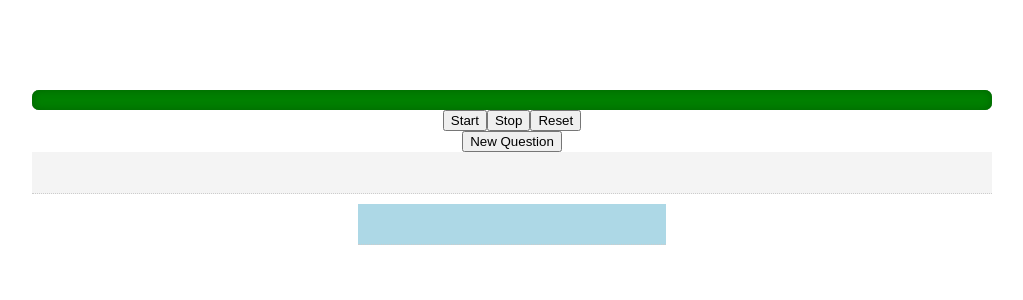
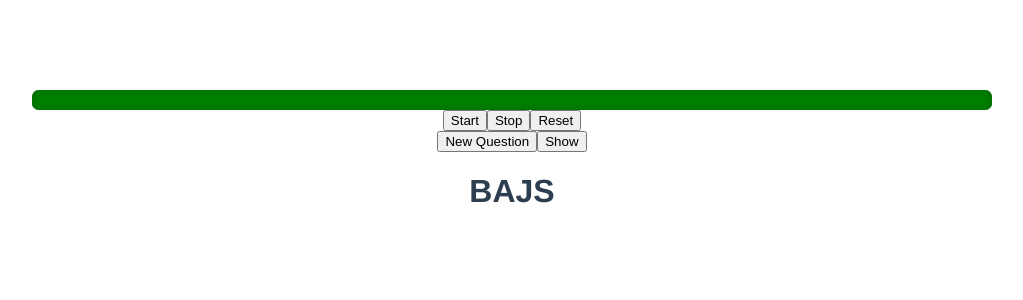
Before and after one commit to TedAhlberg/trivia-app, a Vue app: page / in a window 1280 px wide. Shown: the top 300 px of the page, without its empty margins (128-1151 px from the left). Built offline with nearby package versions, Linux system fonts and the light colour scheme; no server answers.

Commit message:
Transitions

```diff
--- a/src/App.vue
+++ b/src/App.vue
@@ -2,8 +2,19 @@
 <div id="app">
   <Timer />
   <input type="button" v-on:click="newQuestion" value="New Question" />
-  <Question v-bind:question="result.question"></Question>
-  <Answers v-bind:answers="answers"></Answers>
+  <input type="button" v-on:click="show=!show" value="Show" />
+  <transition name="fade">
+    <div v-if="!show" name="categories-view">
+      <h1>BAJS</h1>
+    </div>
+
+  </transition>
+  <transition name="fade">
+    <div v-if="show" name="question-view">
+      <Question v-bind:question="result.question"></Question>
+      <Answers v-bind:answers="answers"></Answers>
+    </div>
+  </transition>
 </div>
 </template>
 
@@ -26,9 +37,11 @@ export default {
       result: [{
         question: ""
       }],
-      answers: [{}]
+      answers: [{}],
+      show: false,
     }
   },
+
 
   methods: {
     handleResult(res) {
@@ -74,7 +87,7 @@ export default {
 
 
     newQuestion() {
-      axios.get('https://opentdb.com/api.php?amount=1&type=multiple')
+      axios.get('https://opentdb.com/api.php?amount=1')
         .then(res => this.handleResult(res))
         .catch(err => console.log(err));
     }
@@ -95,4 +108,13 @@ export default {
   color: #2c3e50;
   margin-top: 60px;
 }
+.fade-enter-active, .fade-leave-active {
+  transition: opacity .5s;
+}
+
+.fade-enter, .fade-leave-to /* .fade-leave-active below version 2.1.8 */ {
+  opacity: 0;
+}
+
+
 </style>
```
